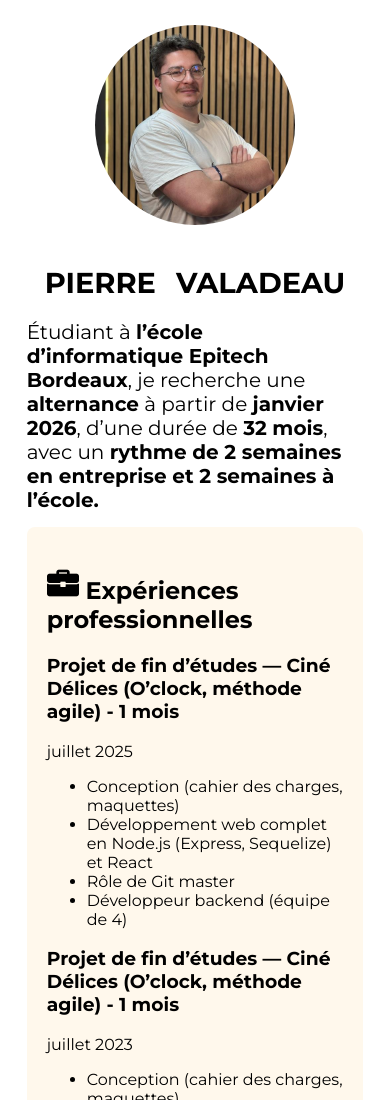
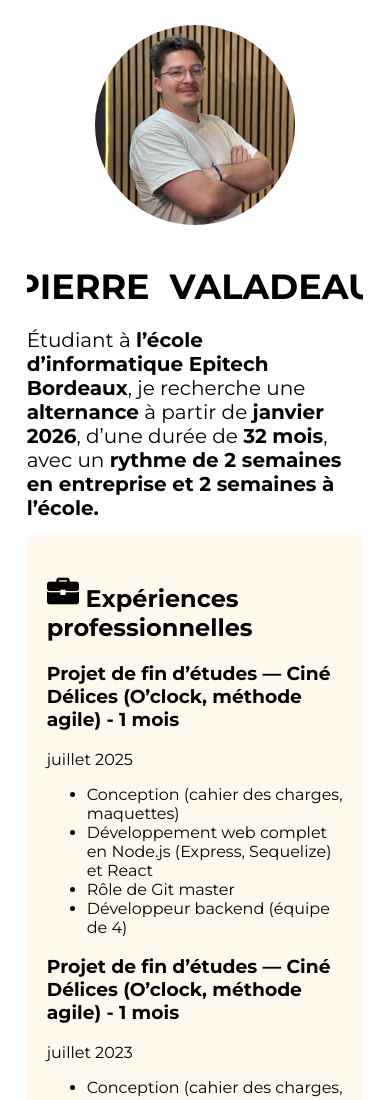
Before and after one commit to PierreValadeau/CV-VALADEAU-PIERRE, a plain HTML site: page index.html in a window 390 px wide. Shown: the top 1100 px of the page. Drawn offline with Linux system fonts and the light colour scheme.

Commit message:
fix fontsize

```diff
--- a/style.css
+++ b/style.css
@@ -199,7 +199,7 @@ footer .contact-actions a:hover img {
     margin: 0;
   }
    .split-text-container{
-    font-size: 1.8rem;
+    font-size: 35px;
   }
 
   .hero {
```
